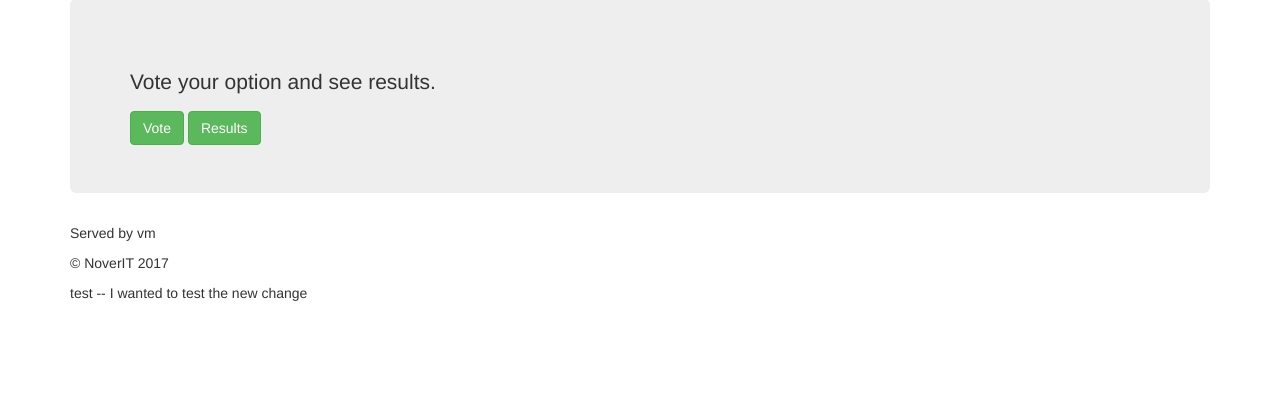
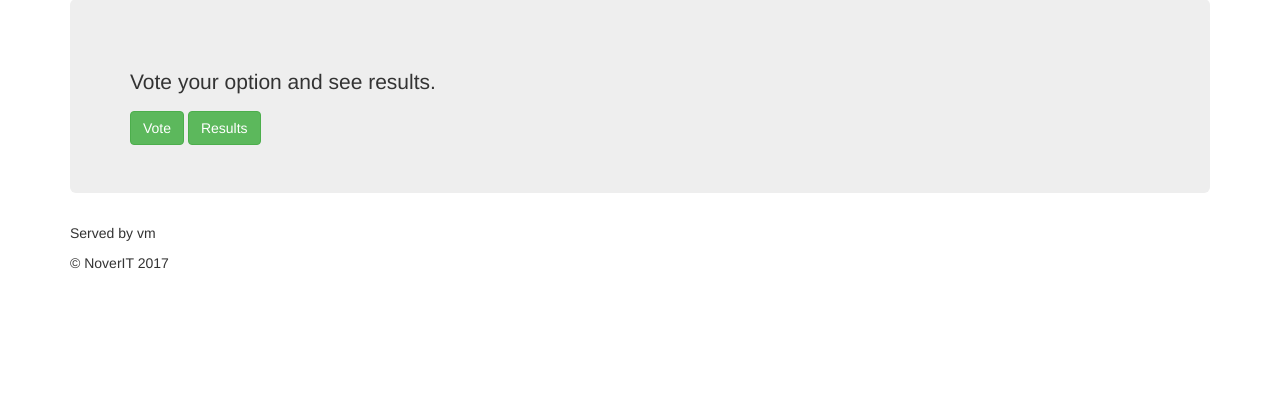
Before and after one commit to Neeljothi/neeltestrepo, a Flask app: page / in a window 1280 px wide. Shown: the part 71-469 px from the top of the page. Run offline with Flask 3, Linux system fonts and the light colour scheme; parts of the project's set-up code (start-up, migrations or seed data) failed here and were passed over; some libraries are stand-ins or nearby versions.

Commit message:
fixed formating

```diff
--- a/flask-vote-app/templates/index.html
+++ b/flask-vote-app/templates/index.html
@@ -25,7 +25,6 @@
         <footer class="footer">
             <p> Served by {{hostname}}</p>
             <p> &copy; NoverIT 2017</p>
-           test -- I wanted to test the new change
         </footer>
     </div>
 </body>
```
